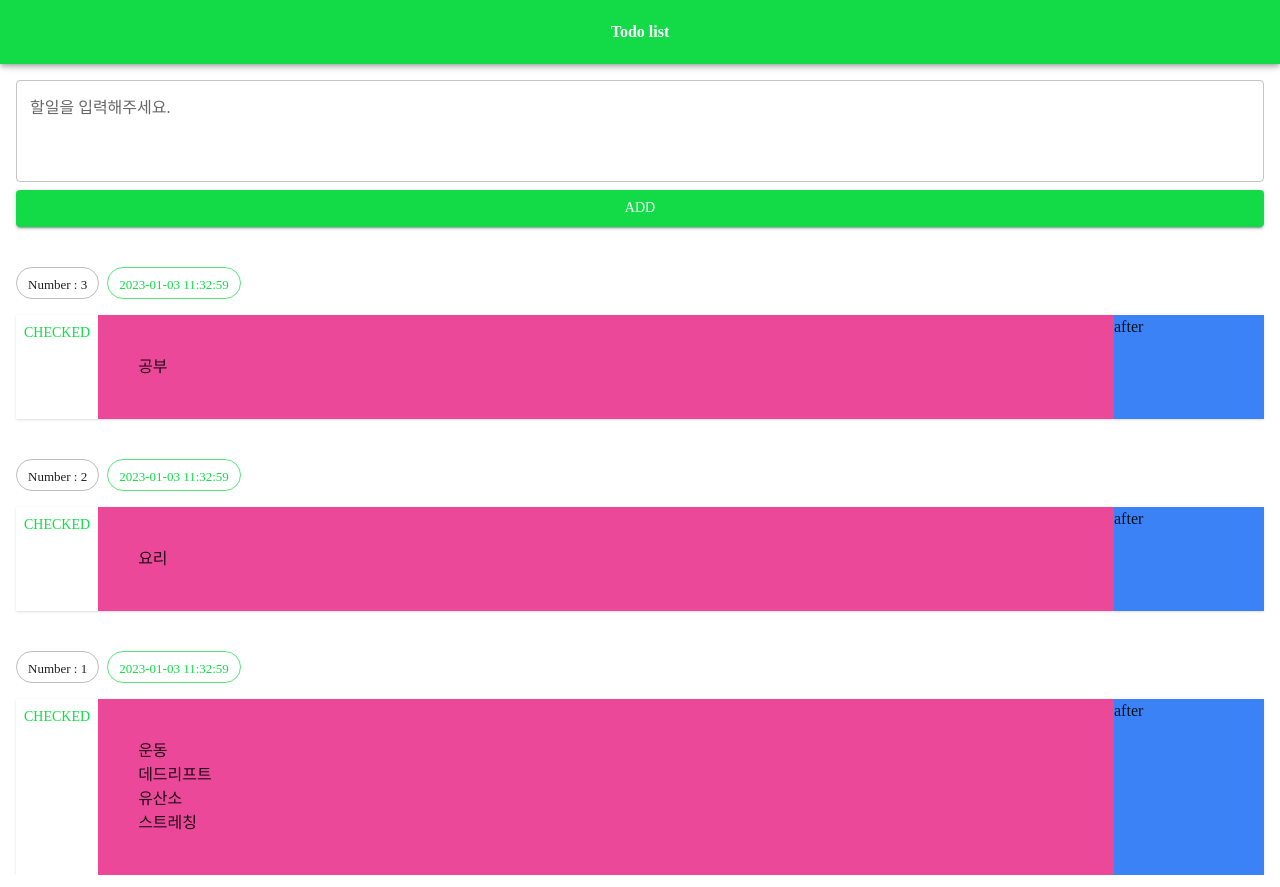
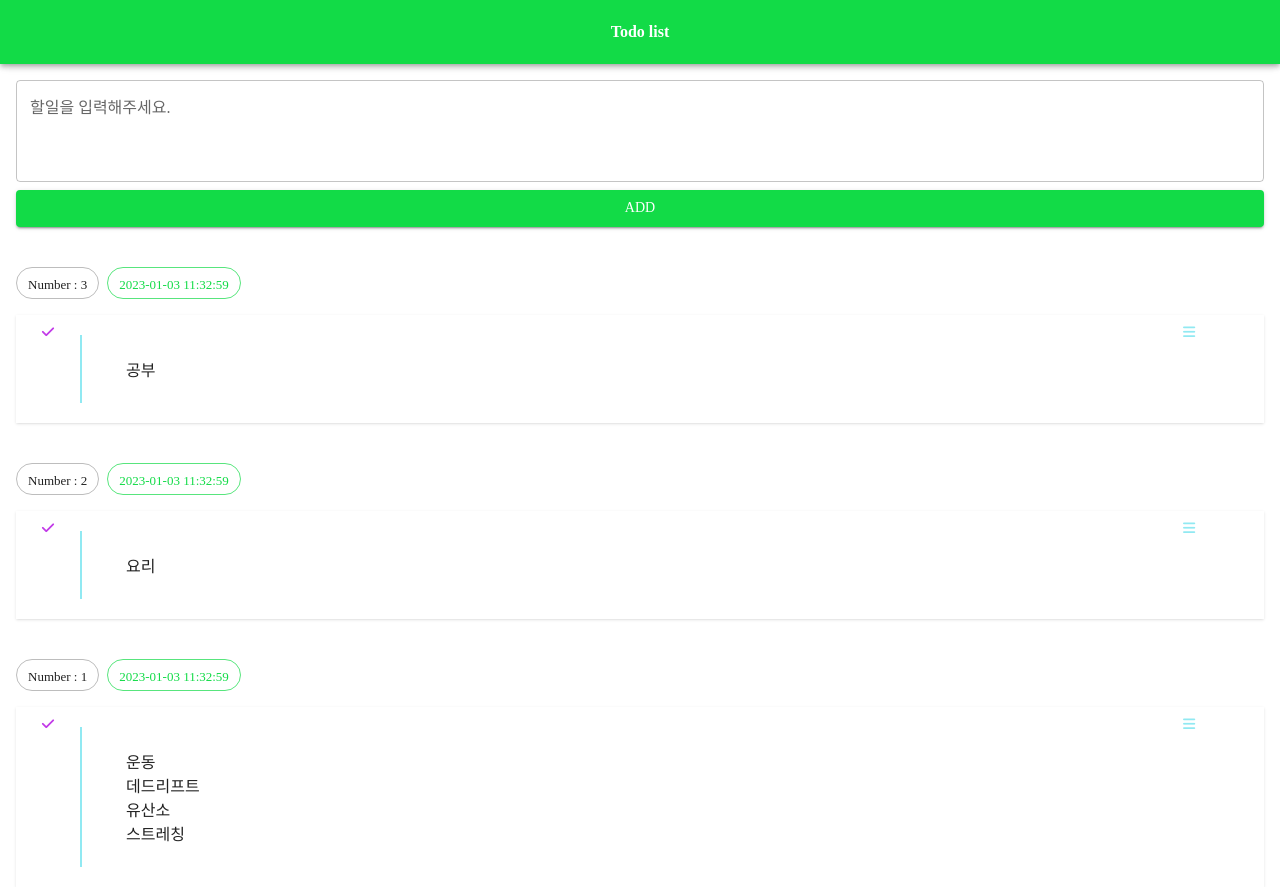
Before and after one commit to Bravetomato/react-proj, a React (Create React App) app: page / in a window 1280 px wide. Built offline with nearby package versions, Linux system fonts and the light colour scheme.

Commit message:
할일리스트-디자인2

```diff
--- a/src/App.js
+++ b/src/App.js
@@ -1,5 +1,6 @@
 import React, { useState, useRef, useEffect } from "react";
 import { Button, AppBar, Toolbar, TextField, ThemeProvider, CssBaseline, createTheme, Chip, Box } from '@mui/material/';
+import { ClassNames } from "@emotion/react";
 
 function useTodosState() {
   const [todos, setTodos] = useState([]);
@@ -16,7 +17,6 @@ function useTodosState() {
 
     // setTodos((todos) => [...todos, newTodo]);
     setTodos((todos) => [newTodo, ...todos]);
-    // 최신글부터 보이도록
   };
 
   const modifyTodo = (index, newContent) => {
@@ -97,22 +97,35 @@ function App() {
             <li key={todo.id} className="mt-10">
               <div className="flex gap-2">
                 <Chip label={`Number : ${todo.id}`} className="!pt-1"variant="outlined" />
-                {/* ! : 앞에 느낌표를 사용하면 우선순위로 적용된다.*/}
                 <Chip label={todo.regDate} variant="outlined" className="!pt-1" color="primary" />
               </div>
               <div className="flex shadow mt-4 round">
                 <Button className="bg-red-500 flex-shrink-0 !items-start !rounded-[20px_0_0_20px]">
-                {/* items-start : checked 라는 글자를 상단에 위치시키기 위해서*/}
-                {/* rounded-[20px_0_0_20px] : 모서리 둥글게. 시계방향대로 4군데. _를 사용해 각 모서리 구분. */}
-                {/* ! : 우선순위로 적용시키기 위해 사용*/}
-                  <span>checked</span>
+                  <span className="text-3x1 text-[#c23ae8] ">
+                  {/* text-3x1 : icon 크기 설정. */}
+                  {/* text-[#c23ae8] : icon 색 설정*/}
+                  {/* {
+                  //   "text-[#ebdbb0]": index % 2 == 0,
+                  // 인덱스가 2로 나누어 떨어지면 text 색을 #ebdbb0 로 바꾼다
+                  // },
+                  // {
+                  //   "text-[#91e9f2]": index % 2 != 0,
+                  // 인덱스가 2로 나누어 떨어지지 않으면 text 색을 #91e9f2 로 바꾼다
+                  // }
+                  // )}> */}
+                    <i class="fa-solid fa-check" />
+                    {/* <i class="fa-solid fa-check" /> : 폰트어썸에서 체크 아이콘 복사, <FontAwesomeIcon icon="fa-solid fa-check" /> 를 <i class=~>로 수정적용*/}
+                    </span>
                 </Button>
-              <div className="bg-pink-500 mt-a p-10 flex-grow whitespace-pre-wrap leading-normal">
+              <div className="flex-shrink-0 w-[2px] bg-[#91e9f2] my-5 mr-1"></div>
+              <div className="mt-1 p-10 flex-grow whitespace-pre-wrap leading-normal mt-1 flex itmes-center">
               {todo.content}</div>
-                <div className="bg-blue-500 w-[150px] flex-shrink-0">after</div>
+                <Button className="bg-blue-500 w-[150px] flex-shrink-0 !items-start !rounded-[0_20px_20px_0]">
+                  <span className="text-3x1 text-[#91e9f2]">
+                  <i class="fa-solid fa-bars" />
+                  </span>
+                </Button>
               </div>
-              {/* whitespace-pre-wrap : 자동 줄바꿈. 공백을 코드에 있는 그대로 표시.*/}
-              {/* leading-normal : 행간 정렬*/}
             </li>
           ))}
         </ul>
```
